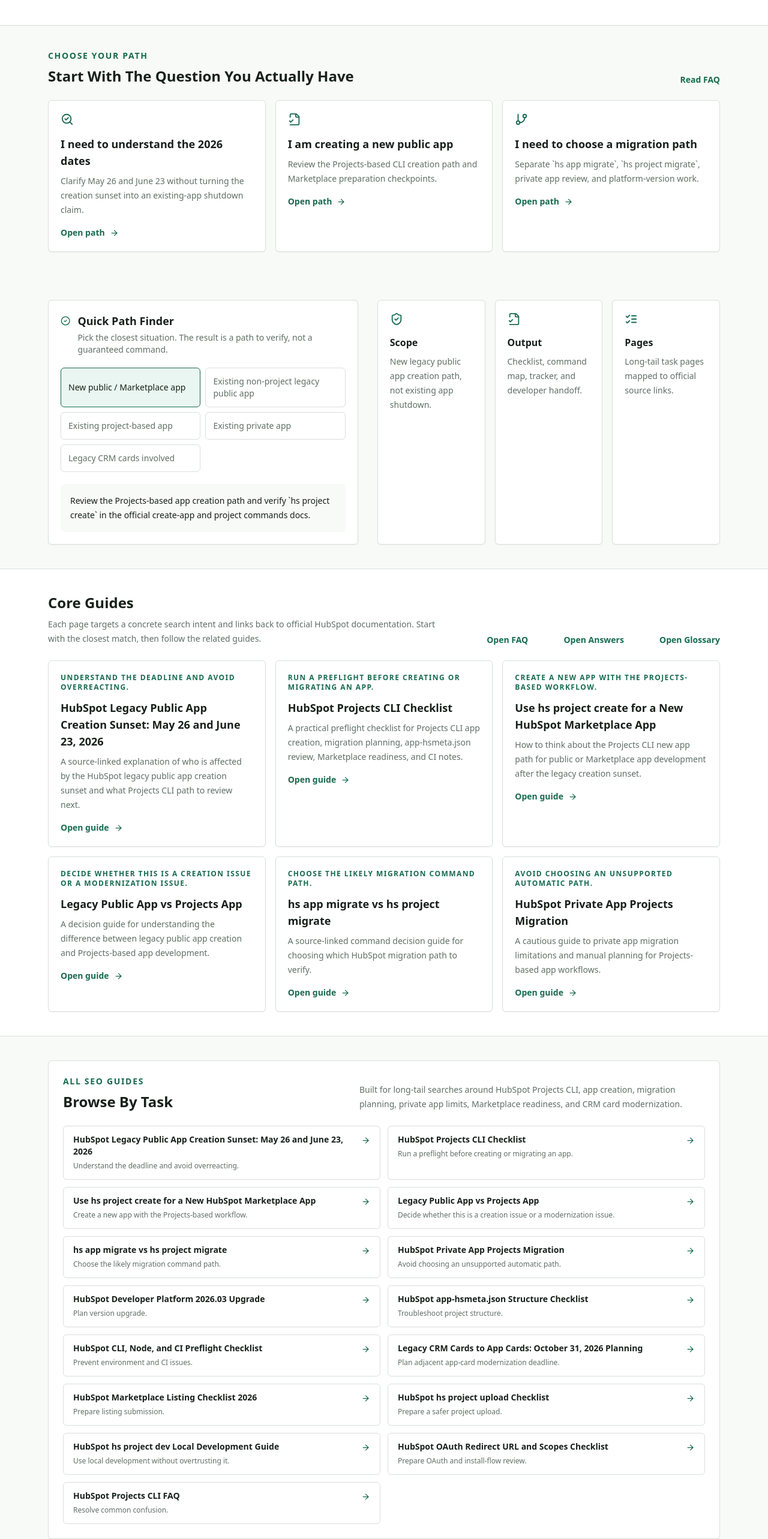
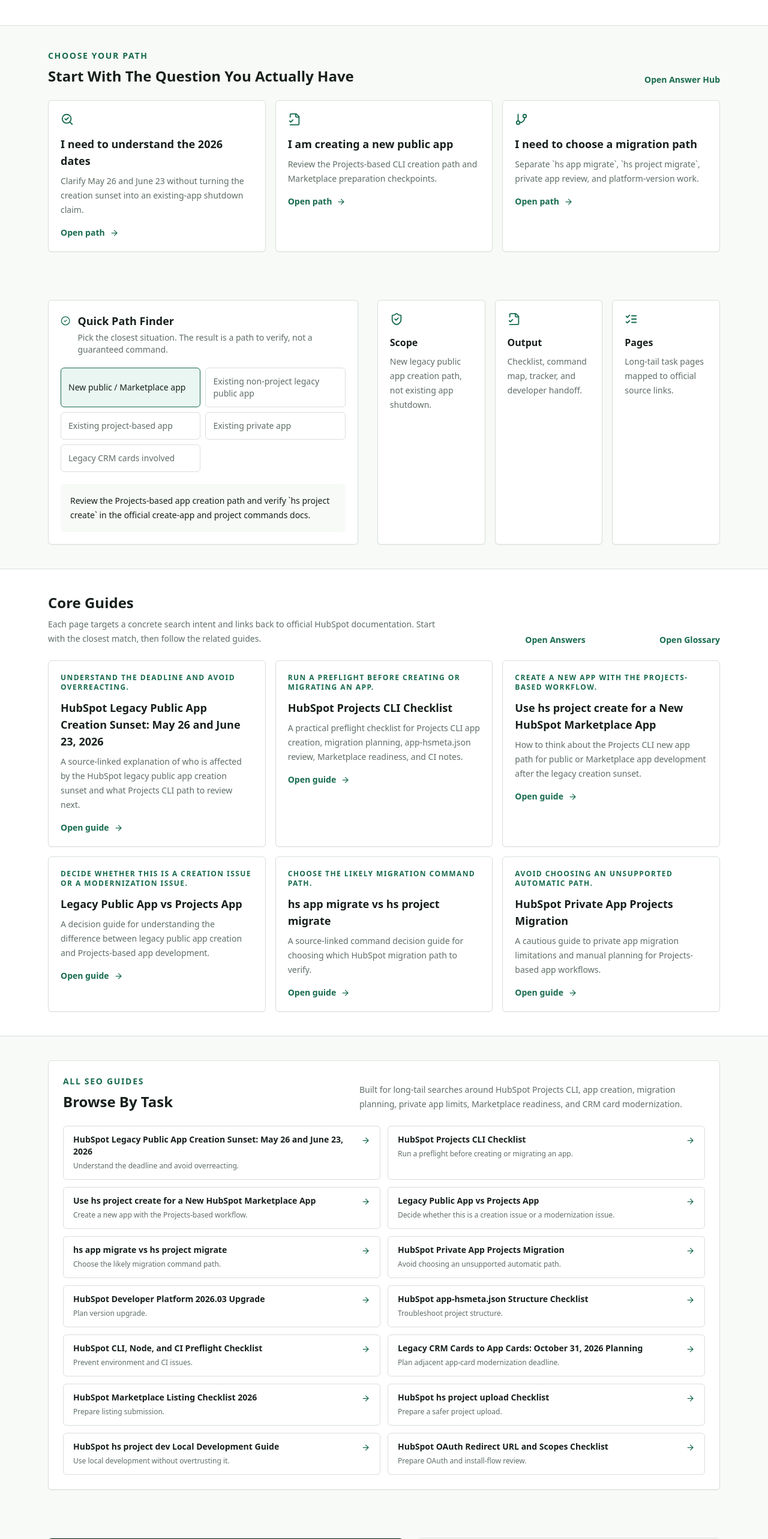
Before and after one commit to cjwzzz123-a11y/hubspot-projects-cli-skill-pack, a Next.js app: page / in a window 1280 px wide. Shown: the part 840-3406 px from the top of the page at 60% size. Built offline with nearby package versions, Linux system fonts and the light colour scheme; no server answers.

Commit message:
Prune duplicate SEO pages

```diff
--- a/app/download-kit/page.tsx
+++ /dev/null
@@ -1,5 +0,0 @@
-import { redirect } from "next/navigation";
-
-export default function DownloadKitPage() {
-  redirect("/gumroad");
-}
--- a/app/page.tsx
+++ b/app/page.tsx
@@ -87,8 +87,8 @@
             <p className="text-sm font-semibold uppercase tracking-[0.12em] text-primary">Choose your path</p>
             <h2 className="mt-2 text-2xl font-semibold text-ink">Start With The Question You Actually Have</h2>
           </div>
-          <Link href="/hubspot-projects-cli-faq" className="text-sm font-semibold text-primary hover:text-ink">
-            Read FAQ
+          <Link href="/answers" className="text-sm font-semibold text-primary hover:text-ink">
+            Open Answer Hub
           </Link>
         </div>
         <div className="mt-6 grid gap-4 lg:grid-cols-3">
@@ -128,9 +128,6 @@
                 Each page targets a concrete search intent and links back to official HubSpot documentation. Start with the closest match, then follow the related guides.
               </p>
             </div>
-            <Link href="/hubspot-projects-cli-faq" className="text-sm font-semibold text-primary hover:text-ink">
-              Open FAQ
-            </Link>
             <Link href="/answers" className="text-sm font-semibold text-primary hover:text-ink">
               Open Answers
             </Link>
--- a/app/sitemap.ts
+++ b/app/sitemap.ts
@@ -4,7 +4,7 @@
 
 export default function sitemap(): MetadataRoute.Sitemap {
   const now = new Date();
-  const staticRoutes = ["", "skill-pack", "gumroad", "download-kit", "glossary", "sources", "answers", "answers.json", "llms.txt"];
+  const staticRoutes = ["", "skill-pack", "gumroad", "glossary", "sources", "answers"];
   return [
     ...staticRoutes.map((route) => ({
       url: `${siteConfig.url}/${route}`.replace(/\/$/, ""),
--- a/data/guides.ts
+++ b/data/guides.ts
@@ -1087,83 +1087,6 @@
     related: ["hubspot-app-hsmeta-json-structure", "hubspot-marketplace-listing-checklist-2026", "hubspot-project-upload-checklist"],
     cta: "bundle",
   },
-  {
-    slug: "hubspot-projects-cli-faq",
-    title: "HubSpot Projects CLI FAQ",
-    description:
-      "Short answers to common HubSpot Projects CLI, migration, and legacy public app sunset questions.",
-    intent: "Resolve common confusion.",
-    lastChecked,
-    summary:
-      "Use this FAQ for quick orientation, then open the relevant official HubSpot docs before making production changes.",
-    answerSnapshot: {
-      shortAnswer:
-        "The fastest safe workflow is to classify the app, open the relevant official HubSpot source, and use the guide pages to prepare a source-linked handoff.",
-      appliesTo: "Developers, agencies, and product stakeholders with quick questions about Projects CLI, migration paths, and the 2026 creation sunset.",
-      verify: "Open the current HubSpot changelog, migration docs, private app docs, and project command docs for the specific case.",
-      boundary: "This site is an independent educational guide, not official HubSpot documentation.",
-    },
-    claims: [
-      {
-        claim: "The May/June 2026 sunset should be understood from the official changelog.",
-        source: officialSources.sunset,
-      },
-      {
-        claim: "Migration paths should be checked from current migration overview docs.",
-        source: officialSources.migrationOverview,
-      },
-      {
-        claim: "Private app cases need special caution and current source verification.",
-        source: officialSources.migratePrivate,
-      },
-    ],
-    sections: [
-      {
-        heading: "Common questions",
-        body: [
-          "Does my existing legacy public app stop working on May 26 or June 23, 2026? Under this specific sunset, no. The change disables new legacy public app creation through the legacy UI for the affected account groups. Existing legacy public apps continue functioning under this event.",
-          "Which command should I run? It depends on whether you are creating a new app, migrating a non-project legacy public app, updating an existing project-based app, or planning a private app review. Common paths to verify include `hs project create`, `hs app migrate`, and project migration guidance, but the app state determines the source to open first.",
-          "Can private apps be migrated automatically? Do not assume that. The latest-platform migration docs include a limitation for legacy non-project-based private apps moving to `2026.03`, so private app cases should be treated as manual planning/review unless current official docs support the exact path.",
-        ],
-      },
-      {
-        heading: "More quick answers",
-        body: [
-          "Is `2026.03` the same as the May/June sunset? No. `2026.03` is a developer platform version discussed in migration docs. The May/June dates are about new legacy public app creation through the legacy UI.",
-          "What should I check first in a repo? Look for `hsproject.json`, record `platformVersion`, find app configuration files such as `app-hsmeta.json` where relevant, and inventory auth, scopes, cards, webhooks, and CI settings.",
-          "Is this site official? No. It is an independent educational guide and skill pack. It summarizes and links to public HubSpot documentation, and production-affecting decisions should be verified against current official docs.",
-        ],
-      },
-      {
-        heading: "Buyer questions",
-        body: [
-          "What is in the paid bundle? The bundle is designed to save setup time: command cheatsheet, preflight checklist, CSV inventory tracker, developer handoff template, agent skill folder, and source verification links.",
-          "Does the bundle perform a migration? No. It does not automate a HubSpot migration, certify compliance, or guarantee Marketplace approval. It helps classify the work and produce a source-linked handoff.",
-          "Can an agency use it for clients? The agency license is intended for internal client delivery workflows. It still requires the agency to verify current official docs and avoid presenting the material as HubSpot-official.",
-        ],
-      },
-    ],
-    sources: [officialSources.sunset, officialSources.migrationOverview, officialSources.migratePrivate, officialSources.projectCommands],
-    faqs: [
-      {
-        question: "Is this site official HubSpot documentation?",
-        answer:
-          "No. It is an independent educational guide that links to public HubSpot documentation and should be verified against current official sources.",
-      },
-      {
-        question: "Does the paid bundle perform a migration?",
-        answer:
-          "No. It packages planning files and an agent-ready workflow. It does not automate migration, certify compliance, or guarantee Marketplace approval.",
-      },
-      {
-        question: "What is the fastest way to use the site?",
-        answer:
-          "Start with the checklist, classify the app, open the relevant official source links, then use the related guide pages for the likely command or planning path.",
-      },
-    ],
-    related: ["hubspot-legacy-public-app-creation-sunset", "hs-app-migrate-vs-hs-project-migrate", "hubspot-private-app-projects-migration"],
-    cta: "skill",
-  },
 ];
 
 export function getGuide(slug: string) {
--- a/next.config.mjs
+++ b/next.config.mjs
@@ -8,6 +8,16 @@
         destination: "/hubspot-cli-node-ci-preflight",
         permanent: true,
       },
+      {
+        source: "/hubspot-projects-cli-faq",
+        destination: "/answers",
+        permanent: true,
+      },
+      {
+        source: "/download-kit",
+        destination: "/gumroad",
+        permanent: true,
+      },
     ];
   },
 };
```
